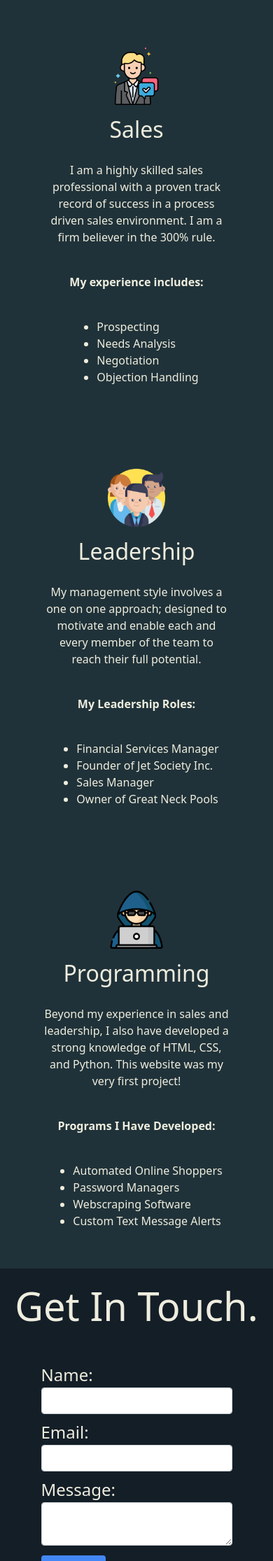
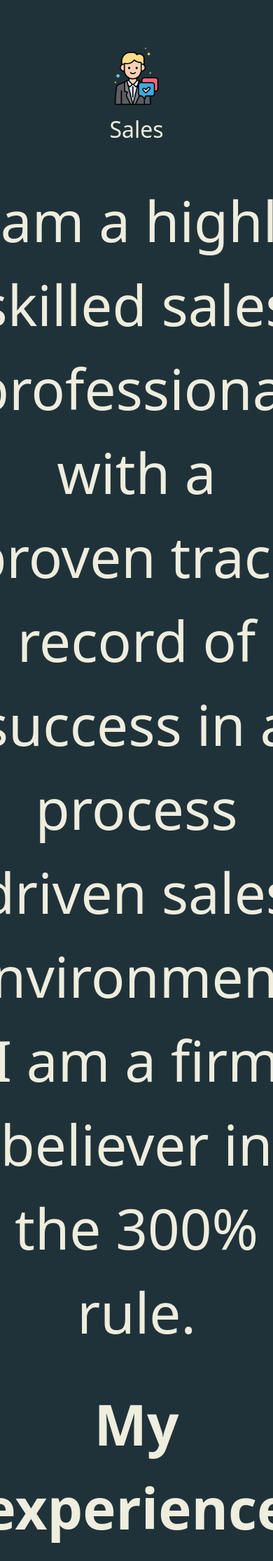
Before and after one commit to rharr003/personal-site, a Flask app: page / in a window 390 px wide; the page is wider, and only the part inside the window is pictured. Shown: the part 1636-3867 px from the top of that part at 70% size. Run offline with Flask 2, Linux system fonts and the light colour scheme; some libraries are stand-ins or nearby versions.

Commit message:
testing font sizes for mobile

```diff
--- a/static/css/styles.css
+++ b/static/css/styles.css
@@ -210,7 +210,7 @@ font-size: 1rem;
 }
 
 .card-text {
-font-size: 1rem;
+    font-size: 5rem;
 }
 
 .card-body {
```
